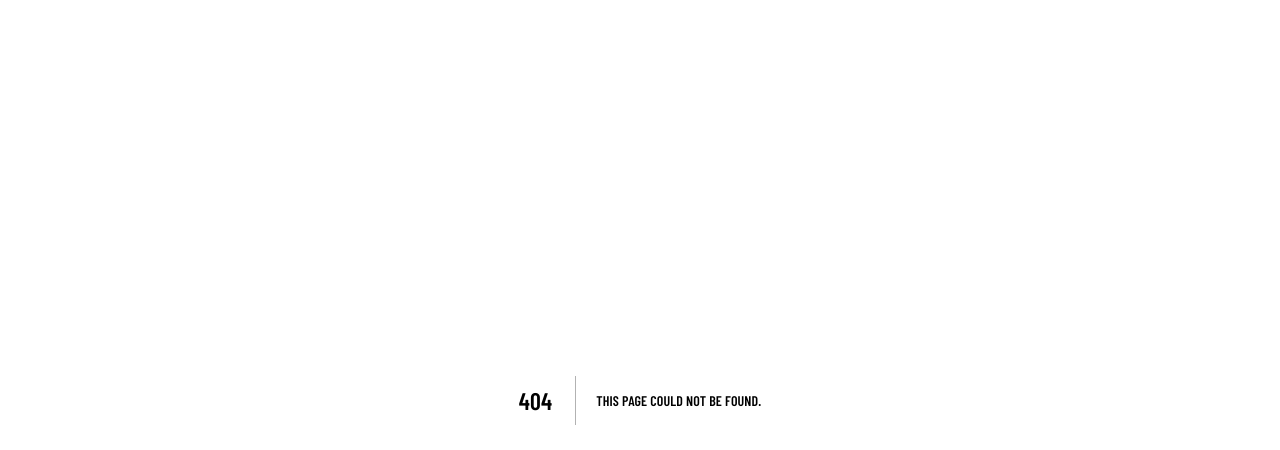
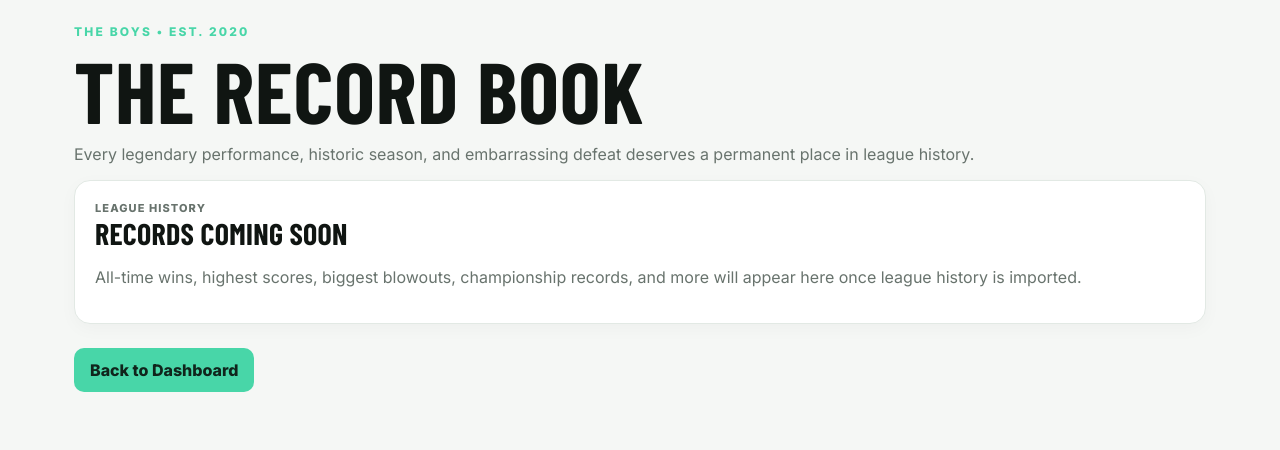
Before and after one commit to tlaird29/the-boys-league-hq, a Next.js app: page /records in a window 1280 px wide. Before the commit this address had no page. Shown: the top 450 px of the page. Built offline with nearby package versions, Linux system fonts and the light colour scheme; a web font is replaced by a local one.

Commit message:
Add Record Book page

```diff
--- /dev/null
+++ b/app/records/page.tsx
@@ -0,0 +1,33 @@
+
+import Link from "next/link";
+
+export default function RecordsPage() {
+  return (
+    <main className="shell">
+      <div className="kicker">THE BOYS • EST. 2020</div>
+      <h1>THE RECORD BOOK</h1>
+      <p className="muted">
+        Every legendary performance, historic season,
+        and embarrassing defeat deserves a permanent
+        place in league history.
+      </p>
+
+      <section className="card">
+        <div className="label">LEAGUE HISTORY</div>
+        <h2>Records Coming Soon</h2>
+        <p className="muted">
+          All-time wins, highest scores, biggest
+          blowouts, championship records, and more
+          will appear here once league history
+          is imported.
+        </p>
+      </section>
+
+      <div style={{ marginTop: 24 }}>
+        <Link href="/" className="button">
+          Back to Dashboard
+        </Link>
+      </div>
+    </main>
+  );
+}
```
